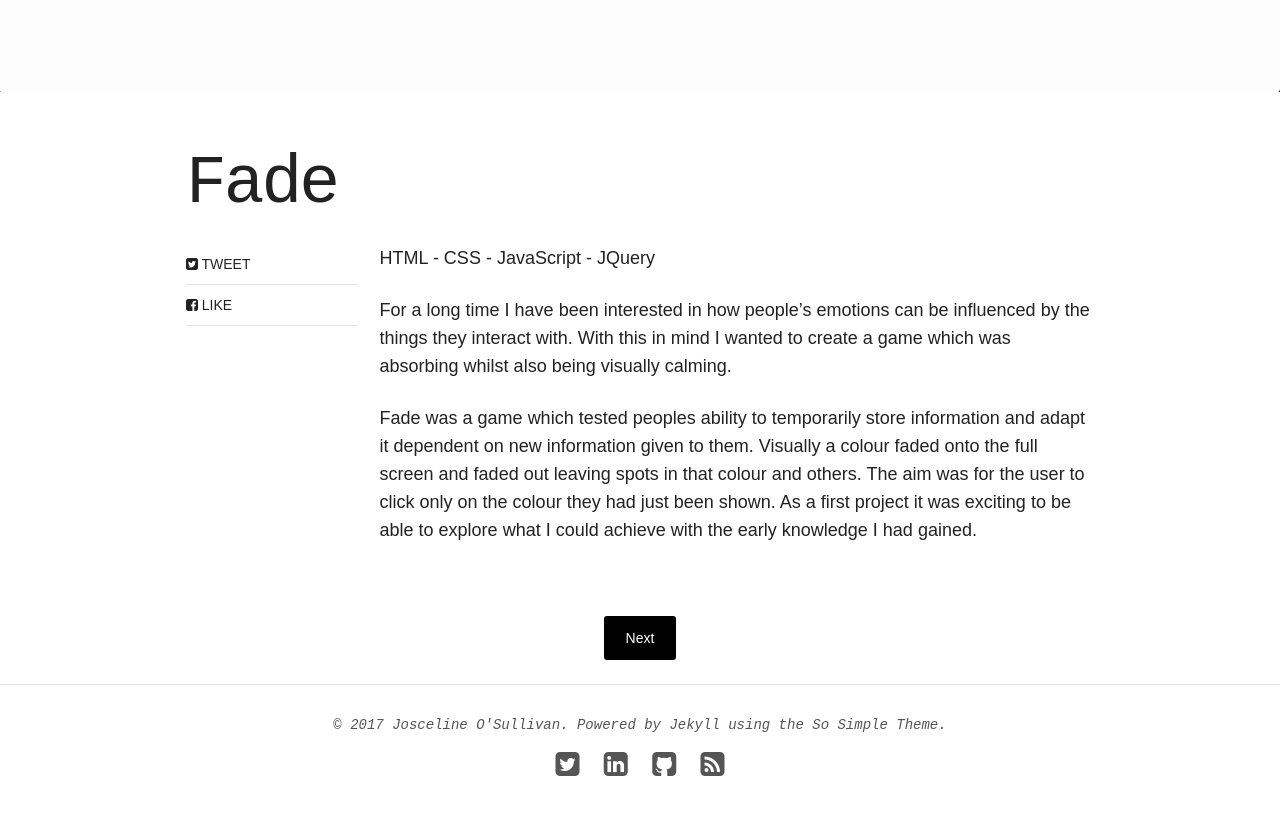
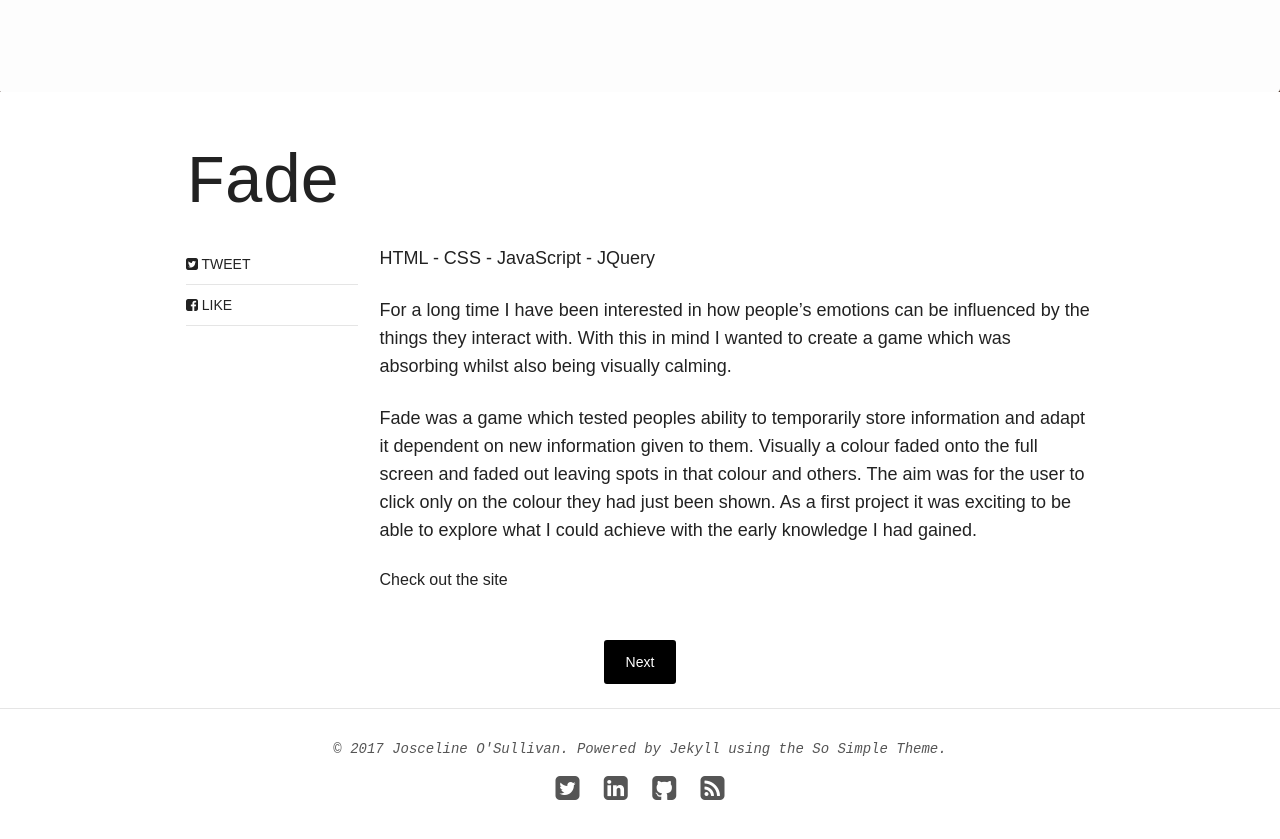
Before and after one commit to JoscelineO/JoscelineO.github.io, a Jekyll site: the page built from _posts/articles/2017-03-9-fade.md, in a window 1280 px wide and 900 px high, scrolled down 755 px. Shown: the top 839 px of the window. Built offline with Jekyll 4.4.1, drawn with Linux system fonts in a browser that asks for light colours; nearby versions of some CDN libraries.

Commit message:
adding links

```diff
--- a/_layouts/post.html
+++ b/_layouts/post.html
@@ -43,13 +43,13 @@
           <div id="disqus_thread"></div><!-- /#disqus_thread -->
           {% include disqus-comments.html %}
           {% endif %}
+          <div class="app-link">
+            <a href="{{ page.site }}">
+              Check out the site
+            </a>
+          </div>
         </div><!-- /.entry-content -->
       </div><!-- /.entry-wrapper -->
-      {% if post.link-url %}
-      <a href="{{ post.link-url }}">
-        {{ post.title }}
-      </a>
-      {% endif %}
       <nav class="pagination" role="navigation">
         {% if page.previous %}
         <a href="{{ site.url }}{{ page.previous.url }}" class="btn" title="{{ page.previous.title }}">Previous</a>
--- a/_posts/articles/2017-03-9-fade.md
+++ b/_posts/articles/2017-03-9-fade.md
@@ -9,7 +9,7 @@ share: true
 modified: 2017-06-01T14:18:57-04:00
 image:
   feature: Fade.png
-link-url: https://fade-game.herokuapp.com/
+site: "https://fade-game.herokuapp.com/"
 ---
 
 HTML - CSS - JavaScript - JQuery
```
Also changed, not shown: _posts/articles/2017-03-10-my-city-guides.md (+1 -0 lines), _posts/articles/2017-03-11-nApp.md (+1 -0 lines), _posts/articles/2017-03-12-concept.md (+1 -0 lines).
